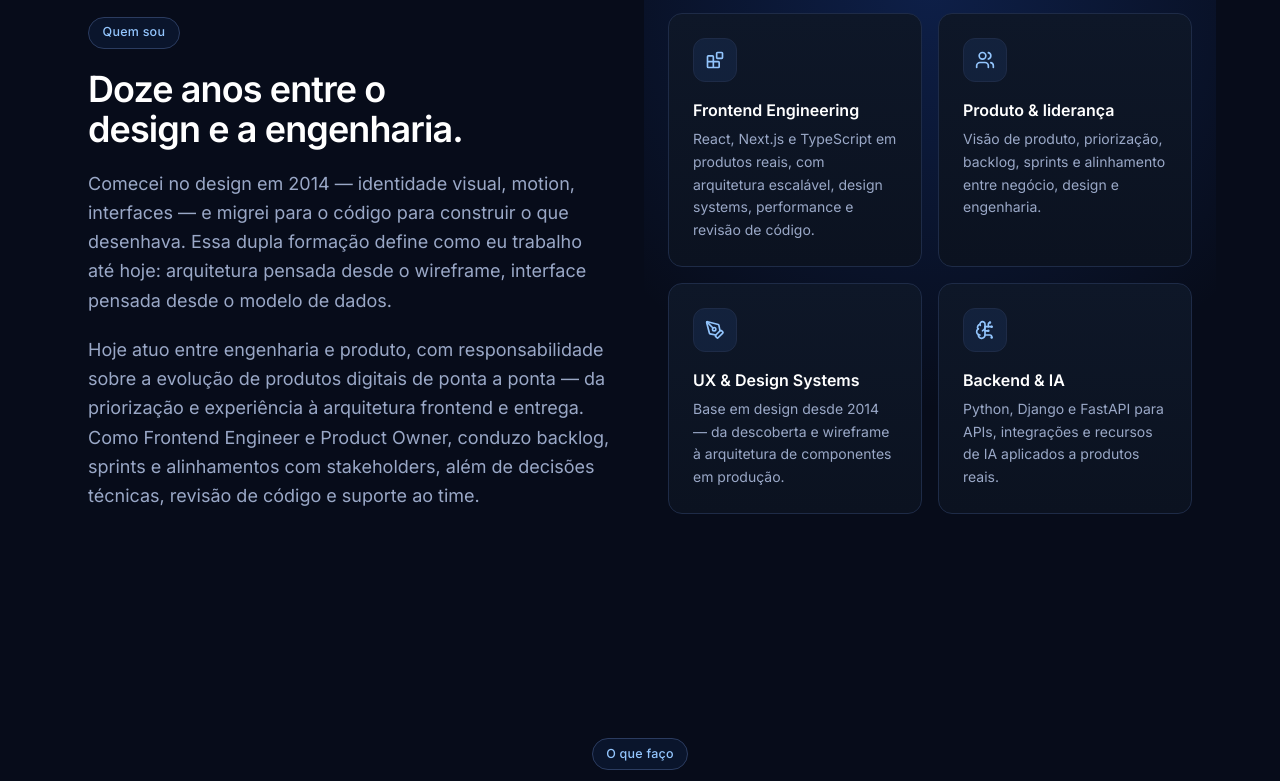
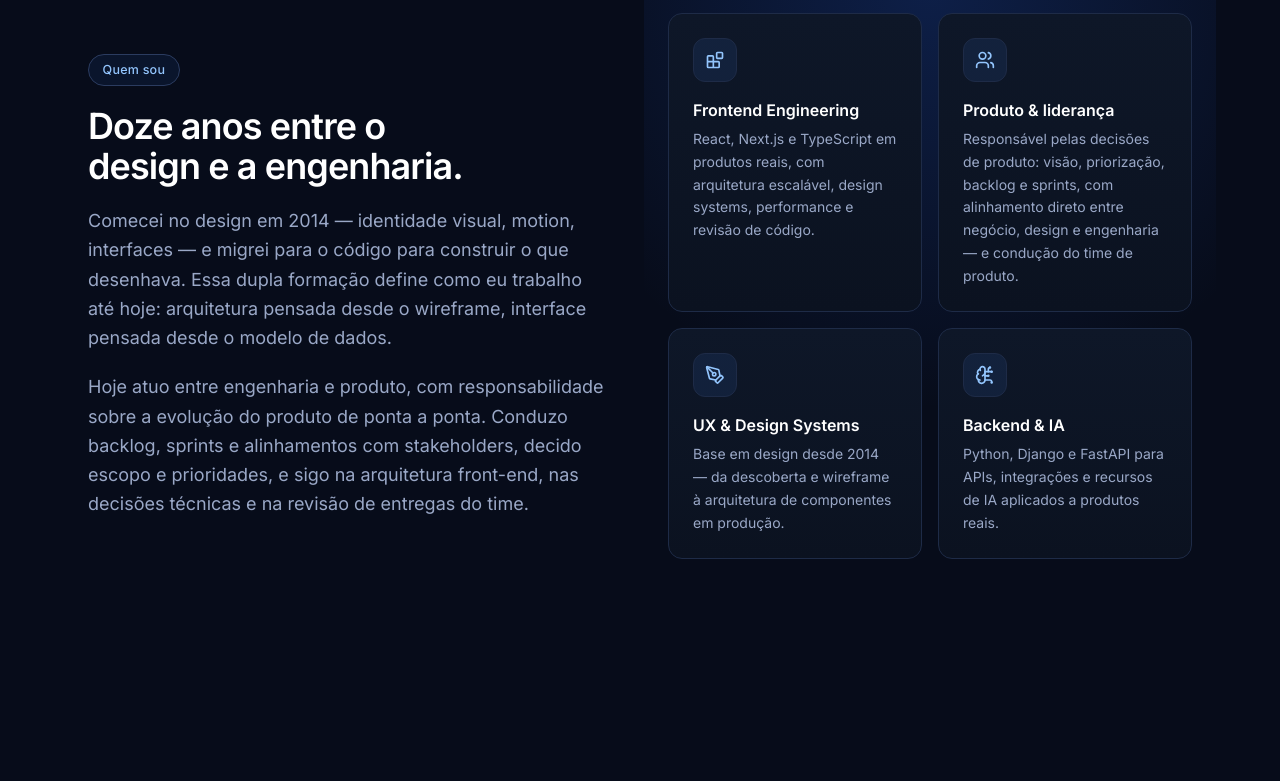
Before and after one commit to joanealves/profile, a Next.js app: page / in a window 1280 px wide. Shown: the part 1580-2361 px from the top of the page. Built offline with nearby package versions, Linux system fonts and the light colour scheme.

Commit message:
Atualiza textos da Realize e da secao Quem sou

```diff
--- a/src/content/perfil.ts
+++ b/src/content/perfil.ts
@@ -36,7 +36,7 @@ export const sobre = {
   titulo: "Doze anos entre o design e a engenharia.",
   paragrafos: [
     "Comecei no design em 2014 — identidade visual, motion, interfaces — e migrei para o código para construir o que desenhava. Essa dupla formação define como eu trabalho até hoje: arquitetura pensada desde o wireframe, interface pensada desde o modelo de dados.",
-    "Hoje atuo entre engenharia e produto, com responsabilidade sobre a evolução de produtos digitais de ponta a ponta — da priorização e experiência à arquitetura frontend e entrega. Como Frontend Engineer e Product Owner, conduzo backlog, sprints e alinhamentos com stakeholders, além de decisões técnicas, revisão de código e suporte ao time.",
+    "Hoje atuo entre engenharia e produto, com responsabilidade sobre a evolução do produto de ponta a ponta. Conduzo backlog, sprints e alinhamentos com stakeholders, decido escopo e prioridades, e sigo na arquitetura front-end, nas decisões técnicas e na revisão de entregas do time.",
   ],
   pilares: [
     {
@@ -47,7 +47,7 @@ export const sobre = {
     {
       icone: "Users",
       titulo: "Produto & liderança",
-      desc: "Visão de produto, priorização, backlog, sprints e alinhamento entre negócio, design e engenharia.",
+      desc: "Responsável pelas decisões de produto: visão, priorização, backlog e sprints, com alinhamento direto entre negócio, design e engenharia — e condução do time de produto.",
     },
     {
       icone: "PenTool",
@@ -128,9 +128,9 @@ export const trajetoria: ItemTrajetoria[] = [
   {
     periodo: "2026 — atual",
     empresa: "Realize",
-    papel: "Frontend Sênior & Product Owner",
+    papel: "Front-end Engineer & Product Manager",
     descricao:
-      "Conduzo o time de produto — backlog, sprints e stakeholders — e a evolução da arquitetura frontend, com revisão de código e apoio técnico ao time. Na prática, a ponte entre a engenharia e o negócio.",
+      "Respondo pelo produto: backlog, sprints, prioridades e alinhamento direto com os donos do negócio — além da evolução da arquitetura front-end, revisão de código e apoio técnico ao time. Participo das reuniões de liderança e sou a ponte entre engenharia e negócio.",
     atual: true,
   },
   {
```
